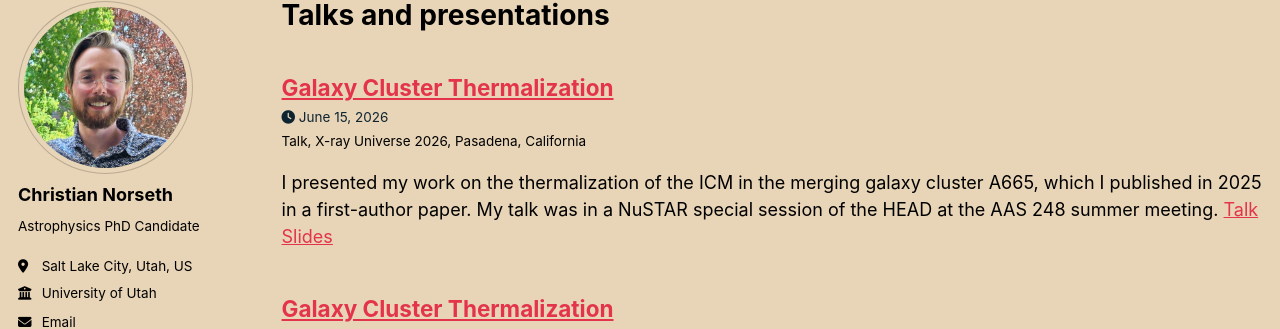
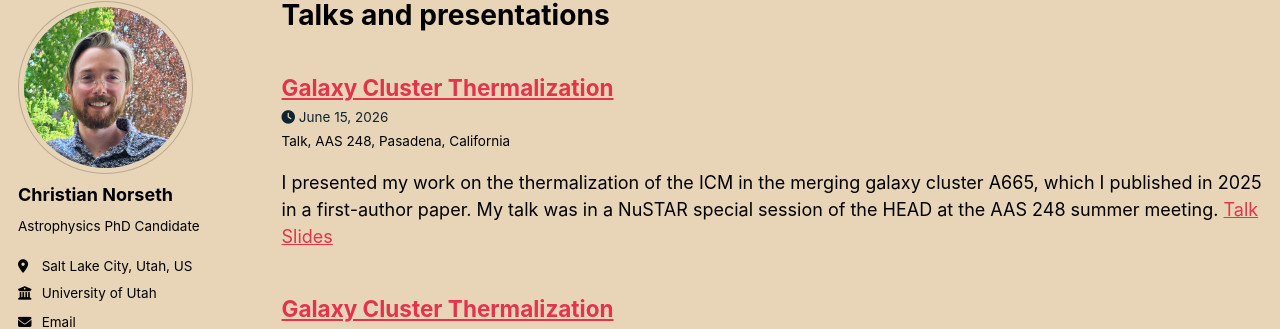
Before and after one commit to chrisnorseth/chrisnorseth.github.io, a Jekyll site: the page built from _pages/talks.html, in a window 1280 px wide and 900 px high. Shown: the part 100-429 px from the top of the window. Built offline with Jekyll 4.4.1, drawn with Linux system fonts in a browser that asks for light colours; some web fonts are replaced; a script bundle is joined from its source files by our own code; library files that are not in the unit come from our copies.

Commit message:
updated talk

```diff
--- a/_talks/2026-06-15-AAS-248.md
+++ b/_talks/2026-06-15-AAS-248.md
@@ -3,7 +3,7 @@ title: "Galaxy Cluster Thermalization"
 collection: talks
 type: "Talk"
 permalink: /talks/2026-06-15-AAS-248
-venue: "X-ray Universe 2026"
+venue: "AAS 248"
 date: 2026-06-15
 location: "Pasadena, California"
 # link: /files/x-ray-universe-talk.pdf
```
